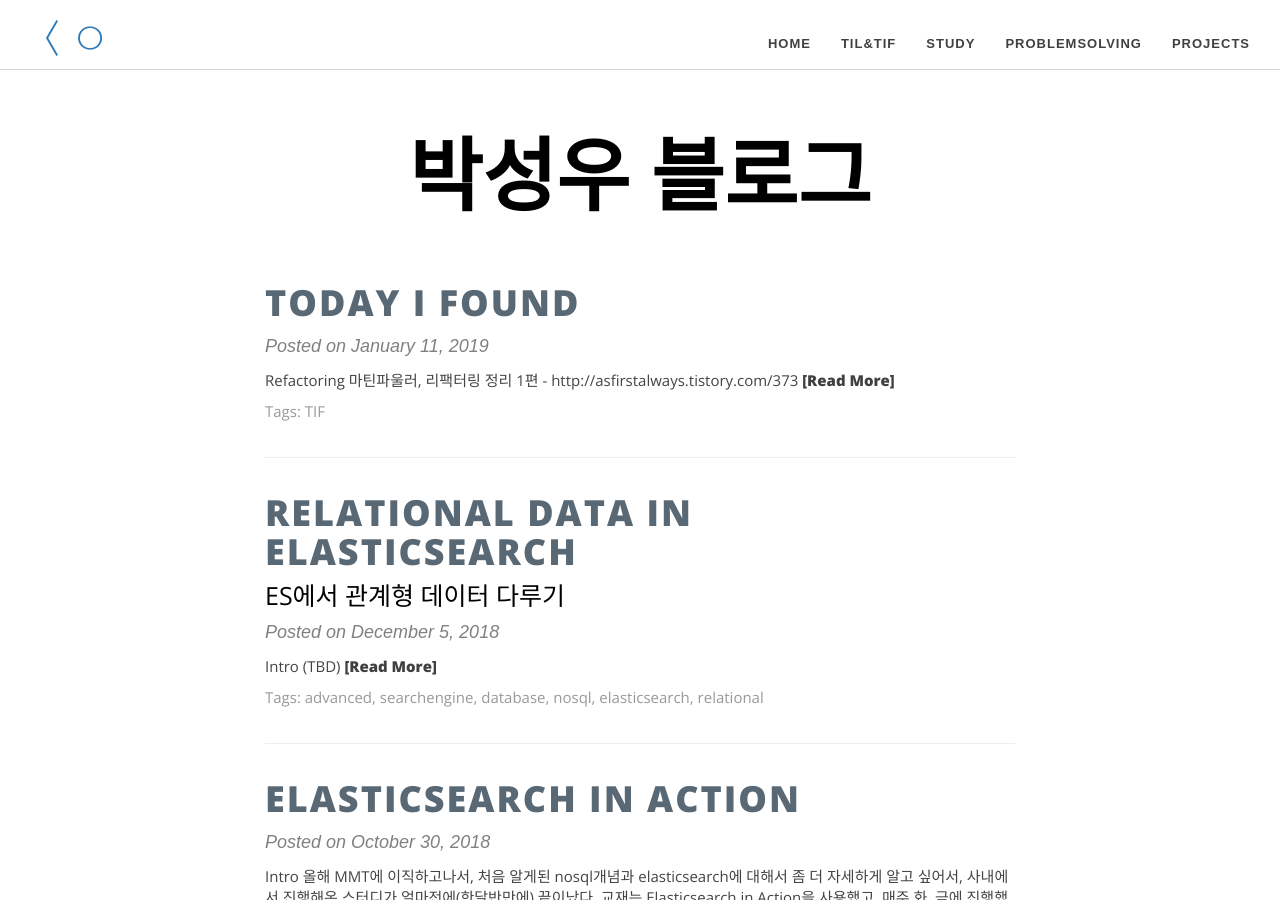
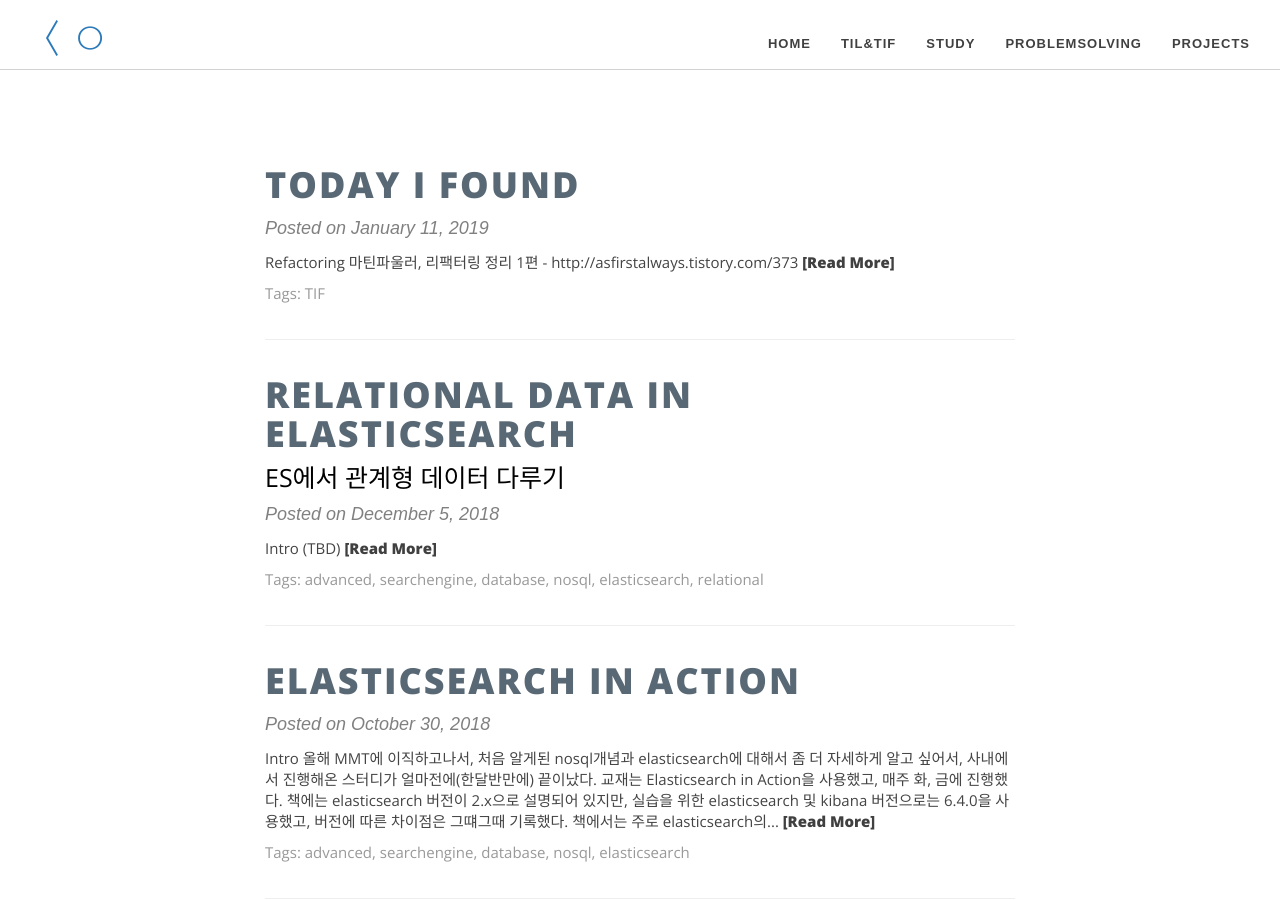
Before and after one commit to seongwoopark/seongwoopark.github.io, a Jekyll site: the page built from blog/index.html, in a window 1280 px wide and 900 px high. Built offline with Jekyll 4.4.1, drawn with Linux system fonts in a browser that asks for light colours; nearby versions of some CDN libraries; the list of posts is cut into pages by our own code; comment, search, counter and statistics services are not loaded.

Commit message:
Remove index page title

```diff
--- a/blog/index.html
+++ b/blog/index.html
@@ -1,8 +1,7 @@
 ---
 layout: page
-title: 박성우 블로그
-use-site-title: true
-comments: true
+use-site-title: false
+comments: false
 ---
 
 <div class="posts-list">
```
